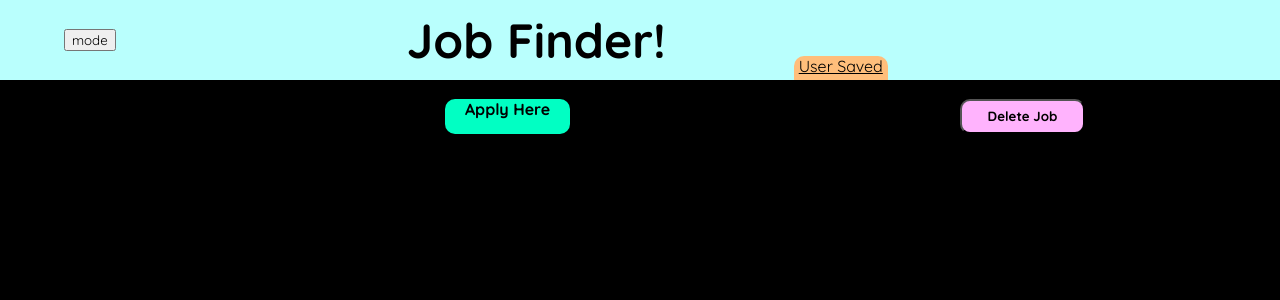
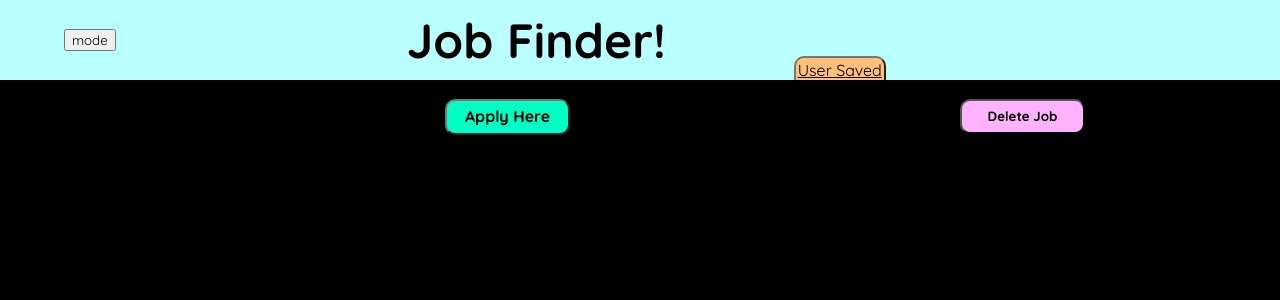
Before and after one commit to Mod4JobFinder/FrontEnd, a React (Create React App) app: page /UserView in a window 1280 px wide. Shown: the top 300 px of the page. Built offline with nearby package versions, Linux system fonts and the light colour scheme.

Commit message:
Standardize borders of buttons

```diff
--- a/src/components/Header/Header.css
+++ b/src/components/Header/Header.css
@@ -35,7 +35,10 @@
   margin-top: 7vh;
   border-radius: 10px 10px 0 0;
   height: 3vh;
-  padding: 0 5px 5px 5px;
+  border-top: 2px solid #767676;
+  border-left: 2px solid #767676;
+  border-right: 2px solid #212121;
+  padding: 2px 2px 0 2px;
 }
 
 .userlink:hover {
--- a/src/components/JobDetail/JobDetail.css
+++ b/src/components/JobDetail/JobDetail.css
@@ -3,7 +3,7 @@
   justify-content: space-around;
 }
 
-.detUrl, .deleteJobButton {
+.deleteJobButton {
   height: 35px;
   width: 125px;
   cursor: pointer;
@@ -11,3 +11,17 @@
   font-weight: bold;
   text-align: center;
 }
+
+.detUrl {
+  text-align: center;
+  border-radius: 10px;
+  border-top: 2px solid #767676;
+  border-left: 2px solid #767676;
+  border-right: 2px solid #212121;
+  border-bottom: 2px solid #212121;
+  height: 27px;
+  width: 121px;
+  font-weight: bold;
+  cursor: pointer;
+  padding-top: 5px;
+}
```
